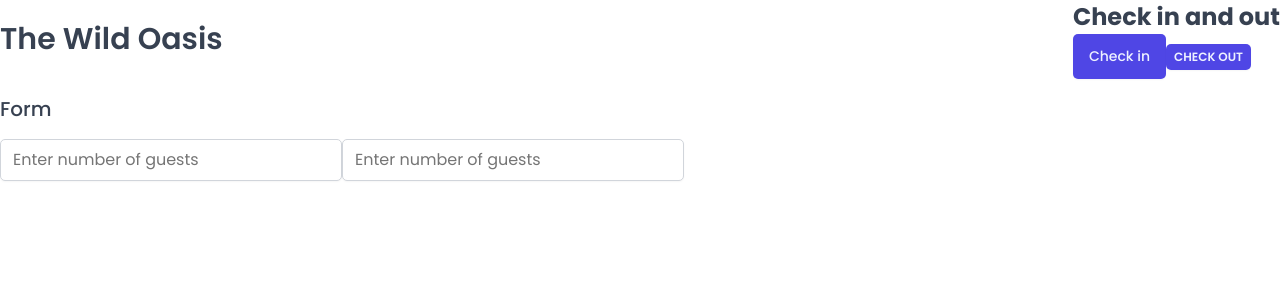
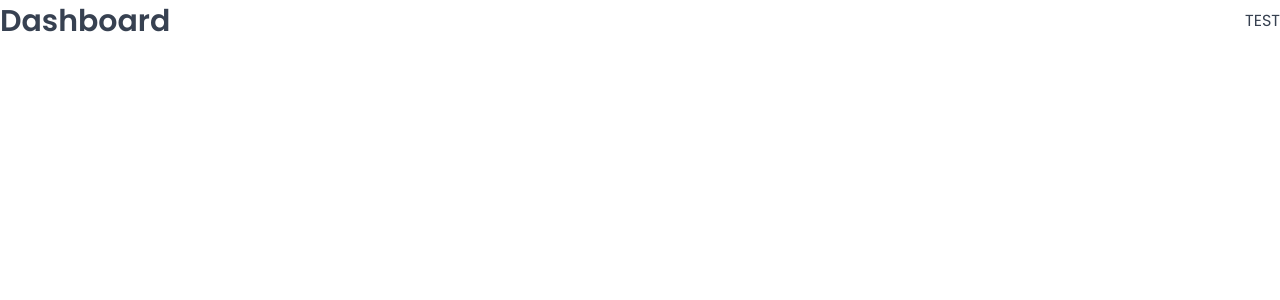
Before and after one commit to williamsconcepts/the-wild-oasis, a React (Vite) app: page /dashboard in a window 1280 px wide. Shown: the top 300 px of the page. Built offline with nearby package versions, Linux system fonts and the light colour scheme; a web font is replaced by a local one.

Commit message:
Setting Up Pages and Routes

```diff
--- a/package.json
+++ b/package.json
@@ -12,6 +12,7 @@
   "dependencies": {
     "react": "^18.2.0",
     "react-dom": "^18.2.0",
+    "react-router-dom": "^6.30.3",
     "styled-components": "^6.4.0"
   },
   "devDependencies": {
--- a/src/App.jsx
+++ b/src/App.jsx
@@ -1,45 +1,31 @@
-import styled from "styled-components";
+import { BrowserRouter, Navigate, Route, Routes } from "react-router-dom";
 import GlobalStyles from "./styles/GlobalStyles";
-import Button from "./ui/Button";
-import Input from "./ui/Input";
-import Heading from "./ui/Heading";
-import Row from "./ui/Row";
-
-const StyledApp = styled.div`
-  // background-color: orangered;
-  // padding: 20px;
-`;
+import Dashboard from "./pages/Dashboard";
+import Bookings from "./pages/Bookings";
+import Cabins from "./pages/Cabins";
+import Users from "./pages/Users";
+import Settings from "./pages/Settings";
+import Account from "./pages/Account";
+import Login from "./pages/Login";
+import PageNotFound from "./pages/PageNotFound";
 
 function App() {
   return (
     <>
       <GlobalStyles />
-      <StyledApp>
-        <Row>
-          <Row type="horizontal">
-            <Heading as="h1">The Wild Oasis</Heading>
-            <div>
-              <Heading as="h2">Check in and out</Heading>
-              <Button onClick={() => alert("check in")}>Check in</Button>
-              <Button
-                variations="secondary"
-                size="small"
-                onClick={() => alert("check out")}
-              >
-                Check out
-              </Button>
-            </div>
-          </Row>
-
-          <Row>
-            <Heading as="h3">Form</Heading>
-            <form>
-              <Input type="number" placeholder="Enter number of guests" />
-              <Input type="number" placeholder="Enter number of guests" />
-            </form>
-          </Row>
-        </Row>
-      </StyledApp>
+      <BrowserRouter>
+        <Routes>
+          <Route index element={<Navigate replace to="dashboard" />} />
+          <Route path="dashboard" element={<Dashboard />} />
+          <Route path="bookings" element={<Bookings />} />
+          <Route path="cabins" element={<Cabins />} />
+          <Route path="users" element={<Users />} />
+          <Route path="settings" element={<Settings />} />
+          <Route path="account" element={<Account />} />
+          <Route path="login" element={<Login />} />
+          <Route path="*" element={<PageNotFound />} />
+        </Routes>
+      </BrowserRouter>
     </>
   );
 }
```
Also changed, not shown: 1 other file (tests, documents, lock files or other folders).
